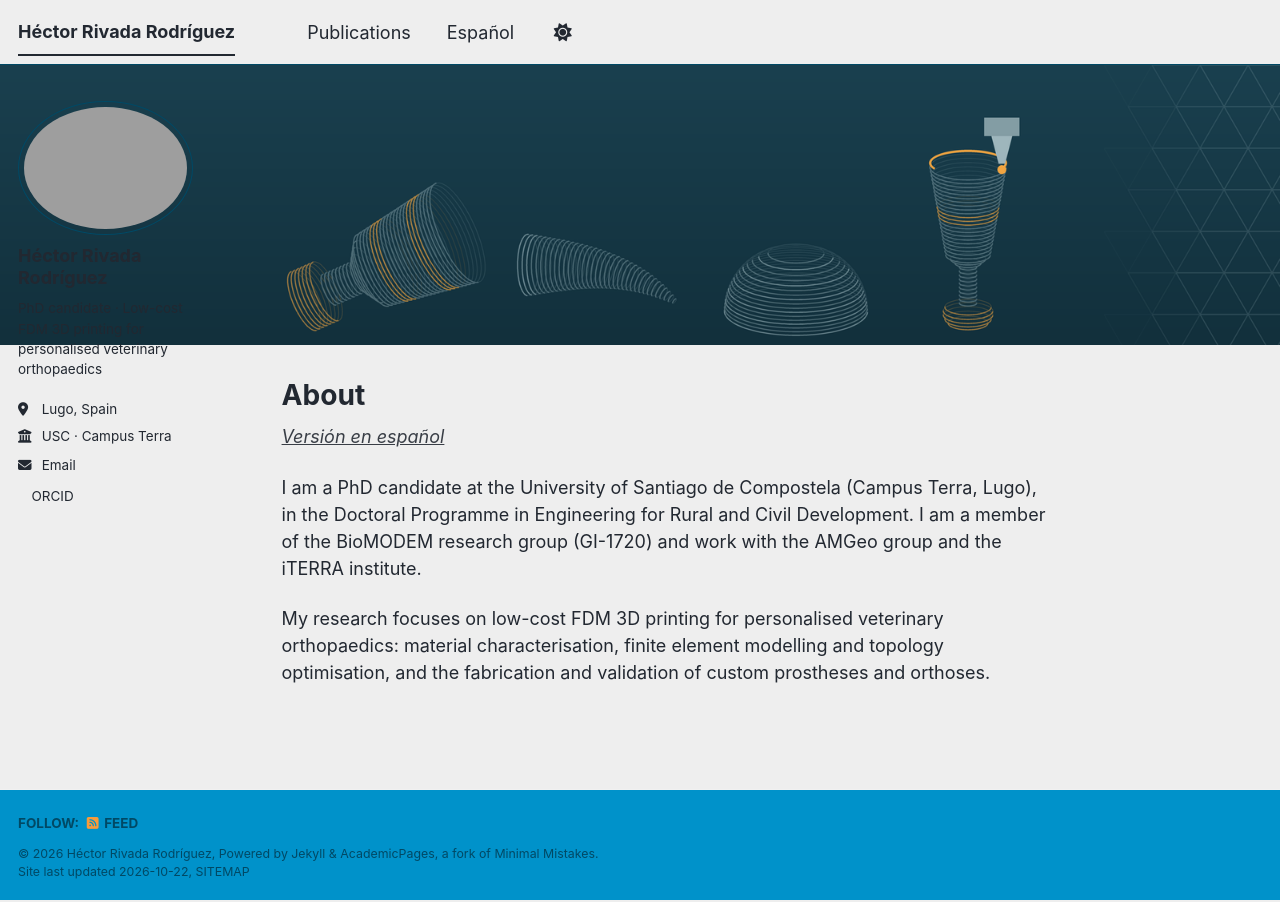
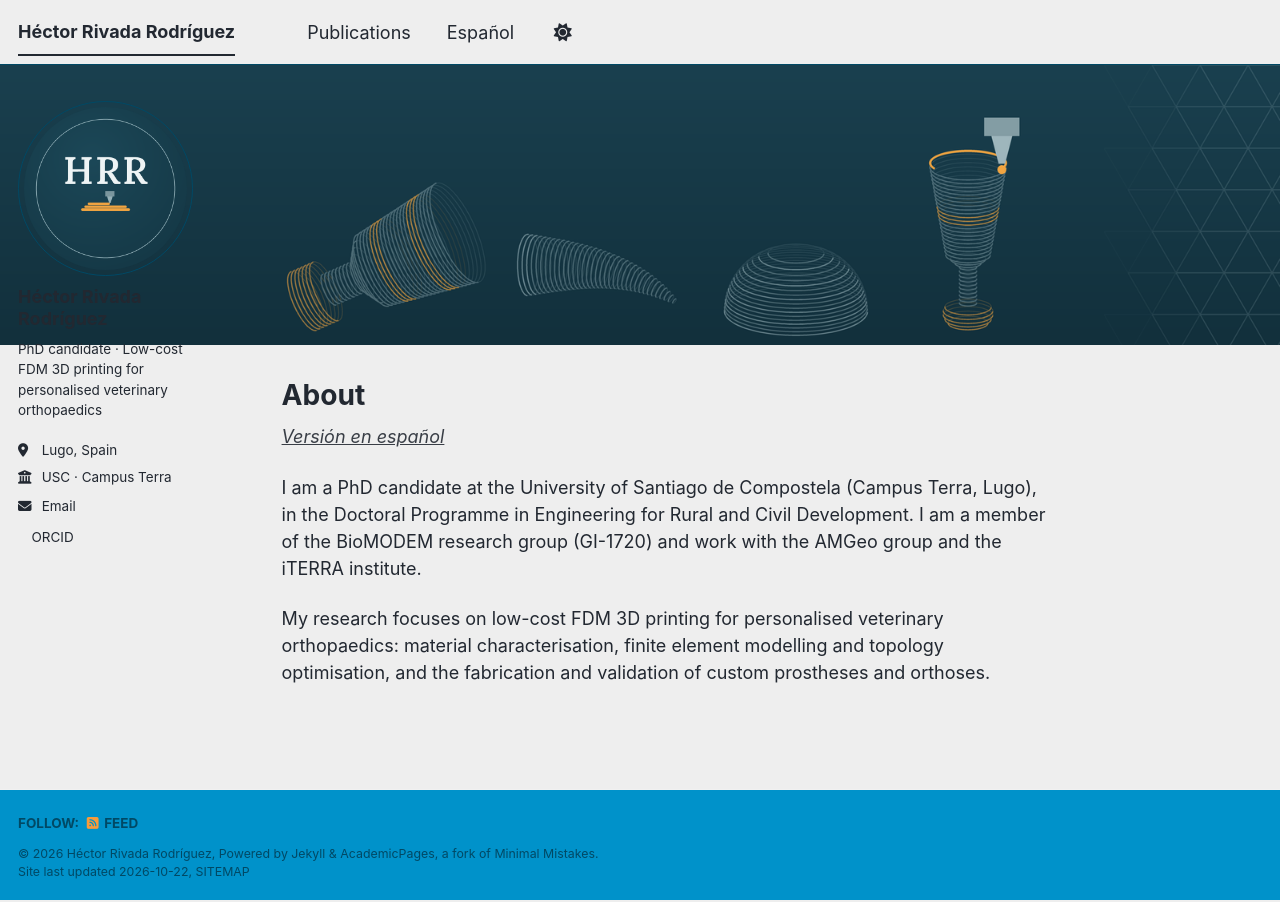
Before and after one commit to Hrivada/hrivada.github.io, a Jekyll site: the page built from _pages/about.md, in a window 1280 px wide. Built offline with Jekyll 4.4.1, drawn with Linux system fonts in a browser that asks for light colours; a style sheet for code colours, icons or effects is not loaded.

Commit message:
Update _config.yml

```diff
--- a/_config.yml
+++ b/_config.yml
@@ -20,7 +20,7 @@ repository               : "Hrivada/hrivada.github.io"
 
 # Site Author
 author:
-  avatar           : "3-serif-cordones.png"
+  avatar           : "4-serif-cordones-boquilla.png"
   name             : "Héctor Rivada Rodríguez"
   pronouns         :
   bio              : "PhD candidate · Low-cost FDM 3D printing for personalised veterinary orthopaedics"
```
